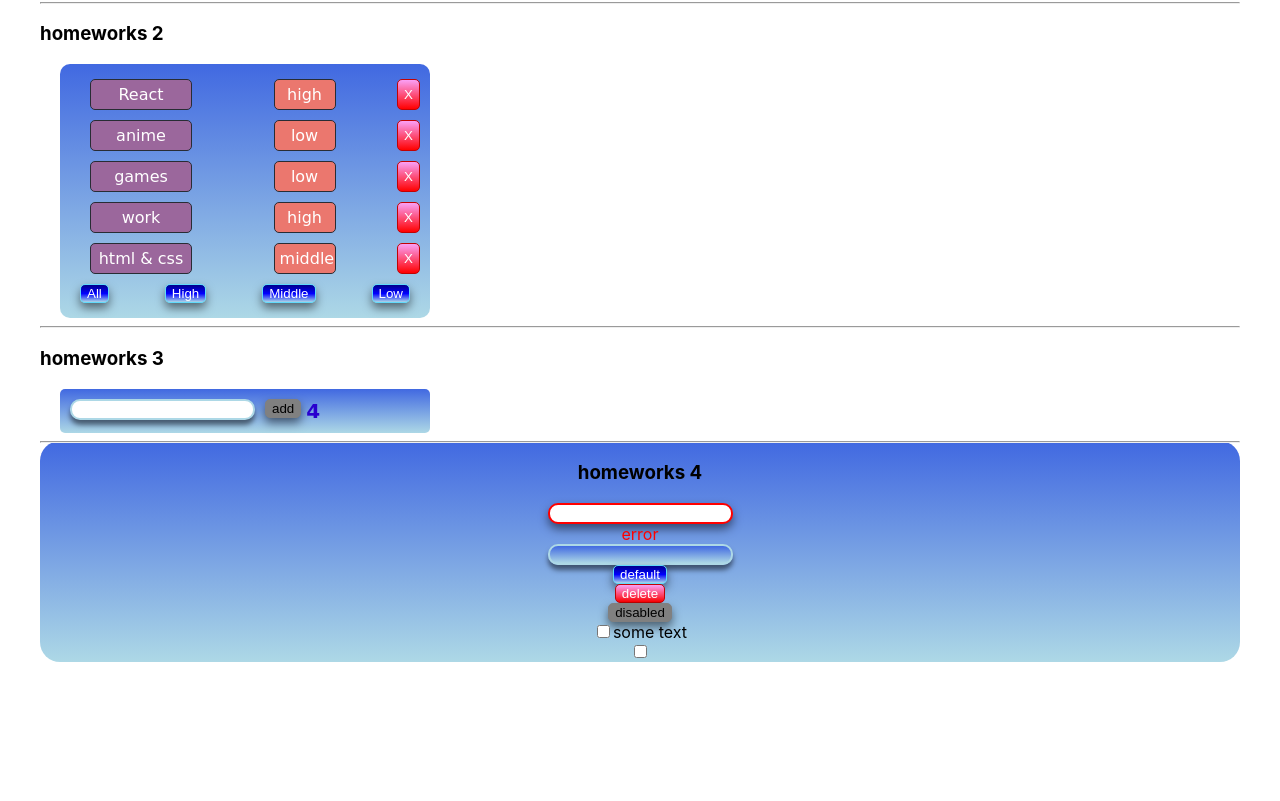
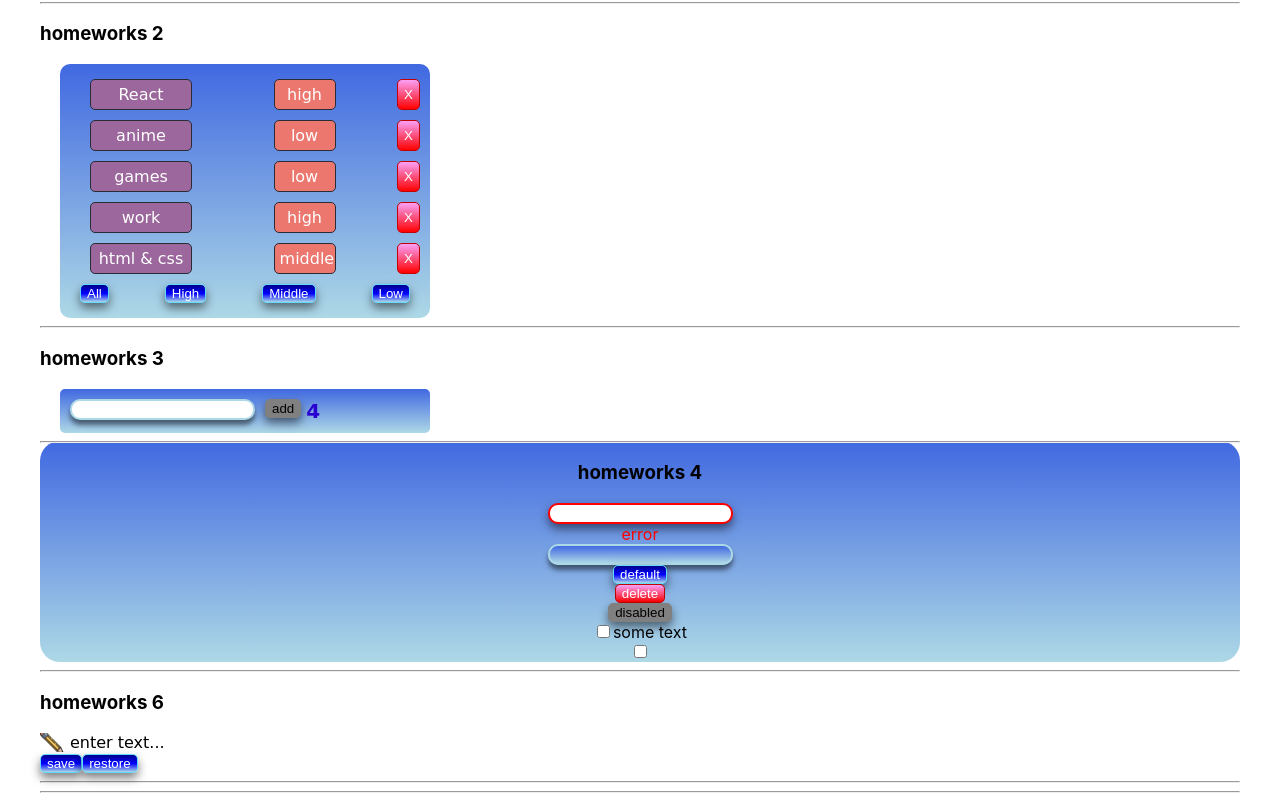
Before and after one commit to IshniyazovFail/homeworks-by-Ignat, a React (Create React App) app: page /#/pre-junior in a window 1280 px wide. Shown: the part 286-1087 px from the top of the page. Before the commit the page ends 948 px from the top, so only its background shows below. Built offline with nearby package versions, Linux system fonts and the light colour scheme.

Commit message:
homework 6

```diff
--- a/src/p1-main/m1-ui/u1-app/App.tsx
+++ b/src/p1-main/m1-ui/u1-app/App.tsx
@@ -1,11 +1,13 @@
 import React from 'react'
 import s from './App.module.css'
 import HW5 from "../../../p2-homeworks/h5-rrd-v6/HW5";
+import HW6 from "../../../p2-homeworks/h6/HW6";
 
 function App() {
     return (
         <div className={s.App}>
                 <HW5/>
+            <HW6/>
         </div>
     )
 }
--- a/src/p2-homeworks/h5-rrd-v6/pages/Error404.module.css
+++ b/src/p2-homeworks/h5-rrd-v6/pages/Error404.module.css
@@ -8,3 +8,6 @@
     font-weight: bold;
     background: linear-gradient(orangered,orange, lightcoral);
 }
+img{
+    width: 100%;
+}
--- a/src/p2-homeworks/h5-rrd-v6/pages/Error404.tsx
+++ b/src/p2-homeworks/h5-rrd-v6/pages/Error404.tsx
@@ -7,7 +7,8 @@ function Error404() {
             <div>404</div>
             <div>Page not found!</div>
             <div>—ฅ/ᐠ.̫ .ᐟ\ฅ—</div>
-            <img src="https://funik.ru/wp-content/uploads/2020/07/016df31511a636056a37.png"/>
+            {/*<img className={s.img} src="https://i.gifer.com/1bpS.gif"/>*/}
+            <img className={s.img} src="https://i.gifer.com/EyoD.gif"/>
         </div>
     )
 }
--- a/src/p2-homeworks/h6/HW6.tsx
+++ b/src/p2-homeworks/h6/HW6.tsx
@@ -10,13 +10,13 @@ function HW6() {
         saveState<string>('editable-span-value', value)
     }
     const restore = () => {
-        // setValue()
+        setValue(restoreState('editable-span-value', value))
     }
 
     return (
         <div>
             <hr/>
-            homeworks 6
+            <h3>homeworks 6</h3>
 
             {/*should work (должно работать)*/}
             <div>
--- /dev/null
+++ b/src/p2-homeworks/h6/common/c4-SuperEditableSpan/SuperEditableSpan.module.css
@@ -0,0 +1,6 @@
+
+.span {
+    padding-left: 30px;
+    font-family: "Comic Sans MS";
+    background: url(../../images/pencil.png) no-repeat left;
+}
--- a/src/p2-homeworks/h6/common/c4-SuperEditableSpan/SuperEditableSpan.tsx
+++ b/src/p2-homeworks/h6/common/c4-SuperEditableSpan/SuperEditableSpan.tsx
@@ -1,5 +1,6 @@
 import React, {DetailedHTMLProps, InputHTMLAttributes, HTMLAttributes, useState} from 'react'
 import SuperInputText from '../../../h4/common/c1-SuperInputText/SuperInputText'
+import style from "./SuperEditableSpan.module.css"
 
 // тип пропсов обычного инпута
 type DefaultInputPropsType = DetailedHTMLProps<InputHTMLAttributes<HTMLInputElement>, HTMLInputElement>
@@ -31,22 +32,22 @@ const SuperEditableSpan: React.FC<SuperEditableSpanType> = (
     const {children, onDoubleClick, className, ...restSpanProps} = spanProps || {}
 
     const onEnterCallback = () => {
-        // setEditMode() // выключить editMode при нажатии Enter
+        setEditMode(false) // выключить editMode при нажатии Enter
 
         onEnter && onEnter()
     }
     const onBlurCallback = (e: React.FocusEvent<HTMLInputElement>) => {
-        // setEditMode() // выключить editMode при нажатии за пределами инпута
+        setEditMode(false) // выключить editMode при нажатии за пределами инпута
 
         onBlur && onBlur(e)
     }
     const onDoubleClickCallBack = (e: React.MouseEvent<HTMLSpanElement, MouseEvent>) => {
-        // setEditMode() // включить editMode при двойном клике
+        setEditMode(true) // включить editMode при двойном клике
 
         onDoubleClick && onDoubleClick(e)
     }
 
-    const spanClassName = `${'сделать красивый стиль для спана'} ${className}`
+    const spanClassName = `${style.span} ${className}`
 
     return (
         <>
```
Also changed, not shown: src/p2-homeworks/h6/images/pencil.png (added).
